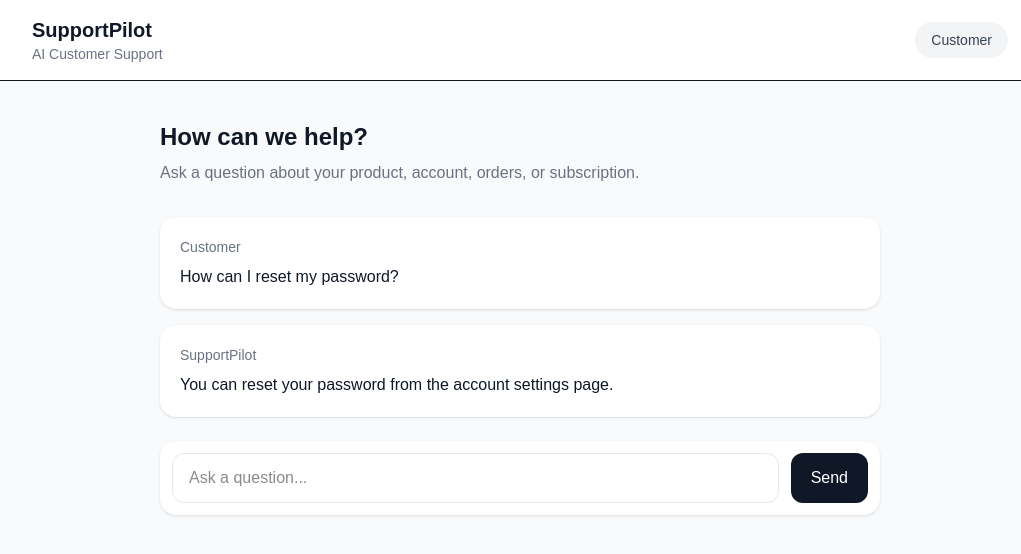
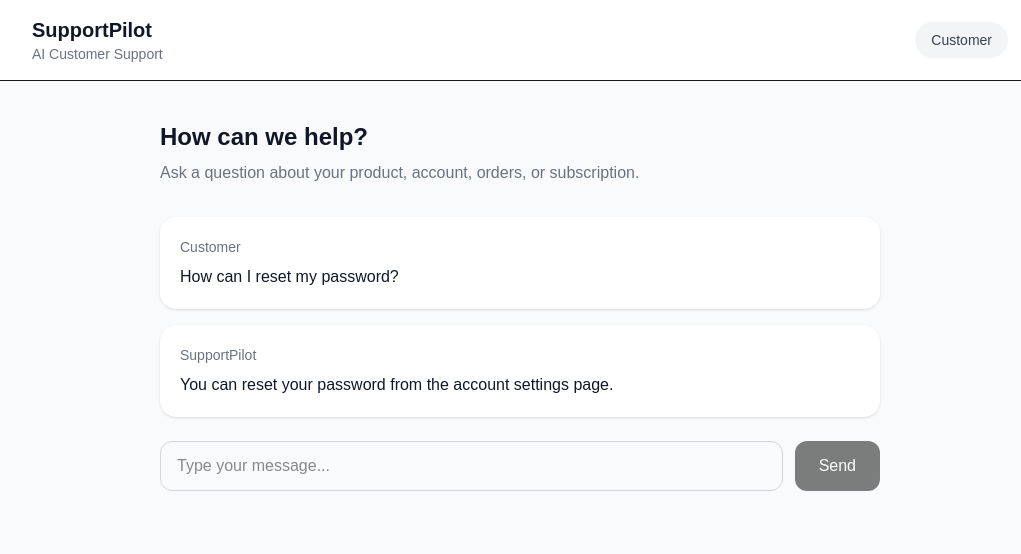
Before and after one commit to MallaManoj/supportpilot, a Next.js app in the folder frontend/: page / in a window 1280 px wide. Shown: the top 554 px of the page, without its empty margins (120-1141 px from the left). Built offline with nearby package versions, Linux system fonts and the light colour scheme.

Commit message:
feat: connect frontend to backend

```diff
--- a/frontend/app/page.tsx
+++ b/frontend/app/page.tsx
@@ -1,6 +1,5 @@
 import Header from "@/components/Header";
 import ChatWindow from "@/components/ChatWindow";
-import ChatInput from "@/components/ChatInput";
 
 export default function Home() {
   return (
@@ -17,8 +16,6 @@ export default function Home() {
         </p>
 
         <ChatWindow />
-
-        <ChatInput />
       </section>
     </main>
   );
--- a/frontend/components/ChatWindow.tsx
+++ b/frontend/components/ChatWindow.tsx
@@ -1,6 +1,9 @@
+"use client";
+
+import { useState } from "react";
 import type { Message } from "@/types/message";
 
-const messages: Message[] = [
+const initialMessages: Message[] = [
     {
         id: 1,
         role: "customer",
@@ -15,15 +18,88 @@ const messages: Message[] = [
 ];
 
 export default function ChatWindow() {
+    const [messages, setMessages] = useState<Message[]>(initialMessages);
+    const [input, setInput] = useState("");
+    const [loading, setLoading] = useState(false);
+
+    const sendMessage = async () => {
+        if (!input.trim() || loading) return;
+
+        const content = input.trim();
+
+        const userMessage: Message = {
+            id: Date.now(),
+            role: "customer",
+            content,
+        };
+
+        setMessages((currentMessages) => [
+            ...currentMessages,
+            userMessage,
+        ]);
+
+        setInput("");
+        setLoading(true);
+
+        try {
+            const response = await fetch("http://127.0.0.1:8000/chat", {
+                method: "POST",
+                headers: {
+                    "Content-Type": "application/json",
+                },
+                body: JSON.stringify({
+                    message: content,
+                }),
+            });
+
+            if (!response.ok) {
+                throw new Error("Failed to send message");
+            }
+
+            const data = await response.json();
+
+            const assistantMessage: Message = {
+                id: Date.now() + 1,
+                role: "assistant",
+                content: data.reply,
+            };
+
+            setMessages((currentMessages) => [
+                ...currentMessages,
+                assistantMessage,
+            ]);
+        } catch (error) {
+            console.error("Error:", error);
+
+            const errorMessage: Message = {
+                id: Date.now() + 1,
+                role: "assistant",
+                content:
+                    "Sorry, I couldn't connect to the support server.",
+            };
+
+            setMessages((currentMessages) => [
+                ...currentMessages,
+                errorMessage,
+            ]);
+        } finally {
+            setLoading(false);
+        }
+    };
+
     return (
-        <div className="mt-8 space-y-4">
+        <div className="mt-8">
+            {/* Messages */}
+            <div className="space-y-4">
                 {messages.map((message) => (
                     <div
                         key={message.id}
                         className="rounded-2xl bg-white p-5 shadow-sm"
                     >
                         <p className="text-sm font-medium text-gray-500">
-                        {message.role === "customer" ? "Customer" : "SupportPilot"}
+                            {message.role === "customer"
+                                ? "Customer"
+                                : "SupportPilot"}
                         </p>
 
                         <p className="mt-2 text-gray-900">
@@ -31,6 +107,44 @@ export default function ChatWindow() {
                         </p>
                     </div>
                 ))}
+
+                {loading && (
+                    <div className="rounded-2xl bg-white p-5 shadow-sm">
+                        <p className="text-sm font-medium text-gray-500">
+                            SupportPilot
+                        </p>
+
+                        <p className="mt-2 text-gray-500">
+                            Thinking...
+                        </p>
+                    </div>
+                )}
+            </div>
+
+            {/* Input */}
+            <div className="mt-6 flex gap-3">
+                <input
+                    type="text"
+                    value={input}
+                    onChange={(e) => setInput(e.target.value)}
+                    onKeyDown={(e) => {
+                        if (e.key === "Enter") {
+                            sendMessage();
+                        }
+                    }}
+                    placeholder="Type your message..."
+                    className="flex-1 rounded-xl border border-gray-300 px-4 py-3 outline-none focus:border-gray-500"
+                    disabled={loading}
+                />
+
+                <button
+                    onClick={sendMessage}
+                    disabled={loading || !input.trim()}
+                    className="rounded-xl bg-black px-6 py-3 text-white disabled:cursor-not-allowed disabled:opacity-50"
+                >
+                    {loading ? "Sending..." : "Send"}
+                </button>
+            </div>
         </div>
     );
 }
```
Also changed, not shown: 1 other file (tests, documents, lock files or other folders). Lines whose indentation alone changed are shown as unchanged.
